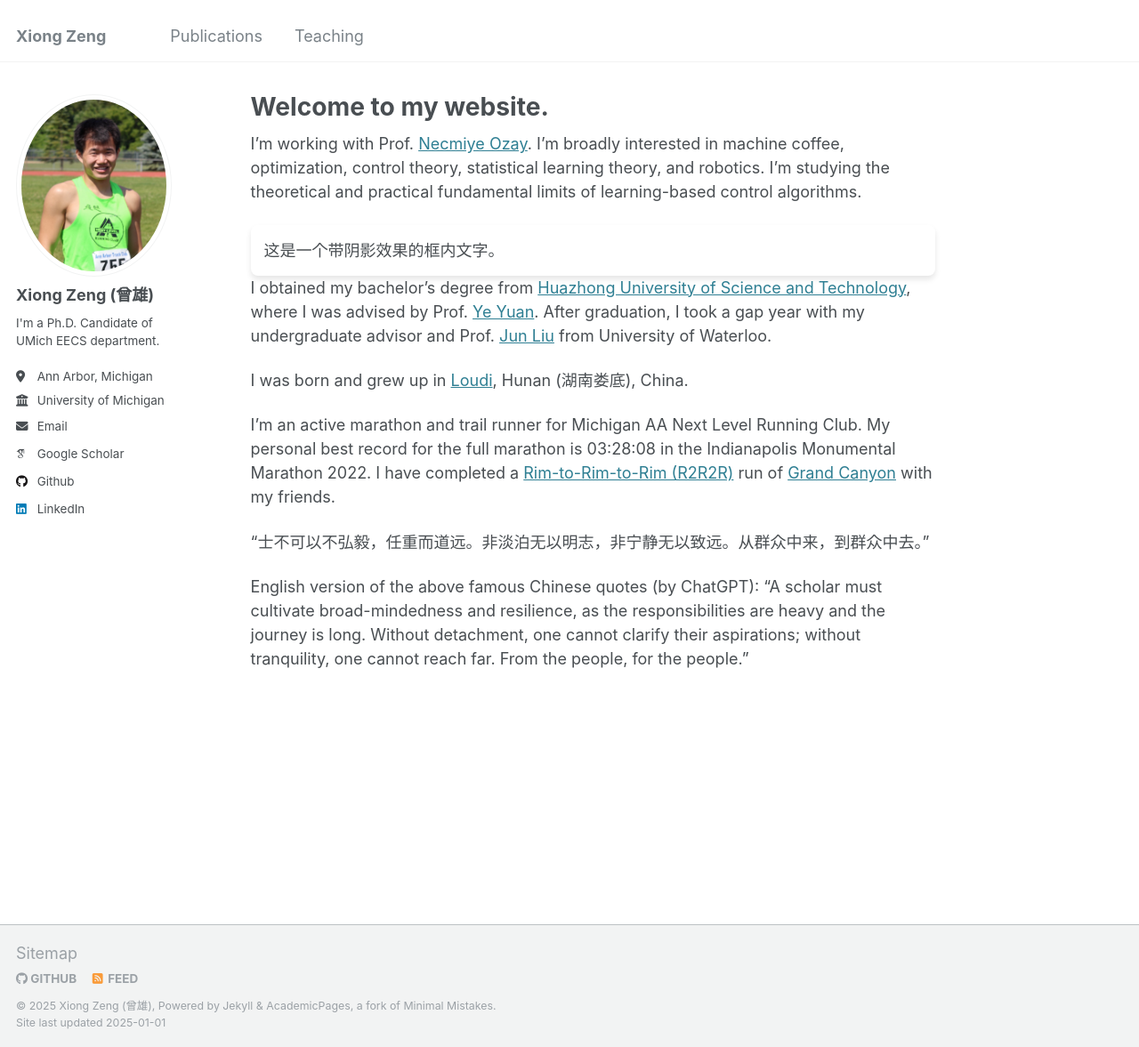
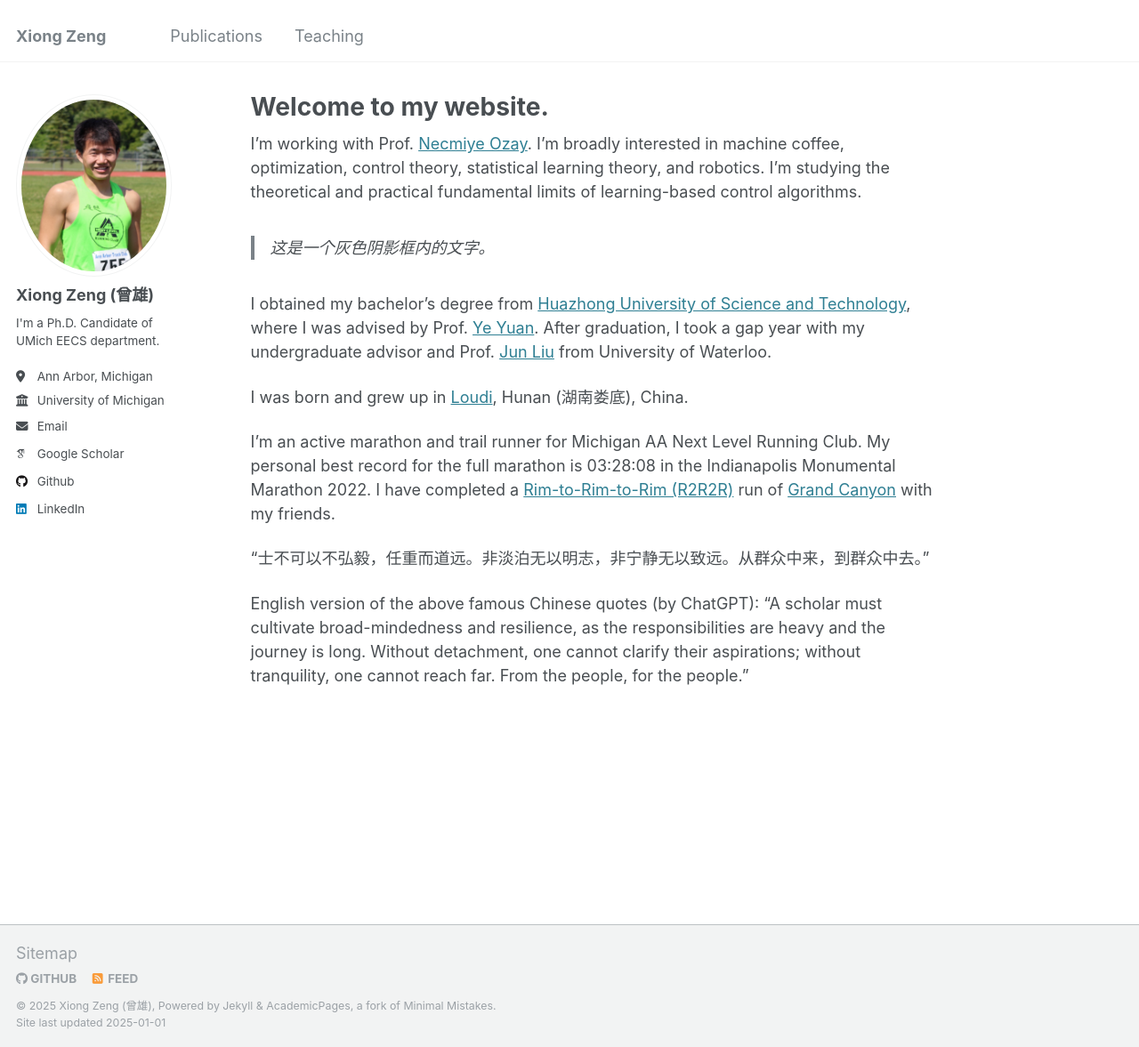
Before and after one commit to zengxiong111/zengxiong.github.io, a Jekyll site: the page built from _pages/about.md, in a window 1280 px wide and 1177 px high. Shown: the whole window at 89% size. Built offline with Jekyll 4.4.1, drawn with Linux system fonts in a browser that asks for light colours; some web fonts are replaced.

Commit message:
Update about.md

```diff
--- a/_pages/about.md
+++ b/_pages/about.md
@@ -9,9 +9,7 @@ redirect_from:
 
 I'm working with Prof. <a href="https://web.eecs.umich.edu/~necmiye/" target="_blank">Necmiye Ozay</a>. I'm broadly interested in machine coffee, optimization, control theory, statistical learning theory, and robotics. I'm studying the theoretical and practical fundamental limits of learning-based control algorithms.
 
-<div style="box-shadow: 0 4px 6px rgba(0, 0, 0, 0.1); padding: 15px; border-radius: 8px;">
-  这是一个带阴影效果的框内文字。
-</div>
+> 这是一个灰色阴影框内的文字。
 
 
 
```
